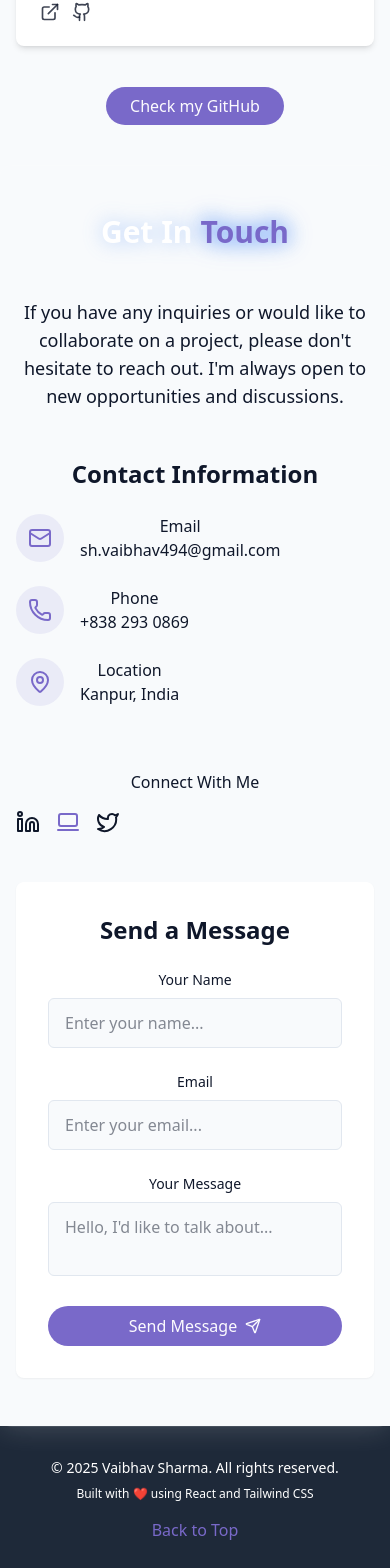
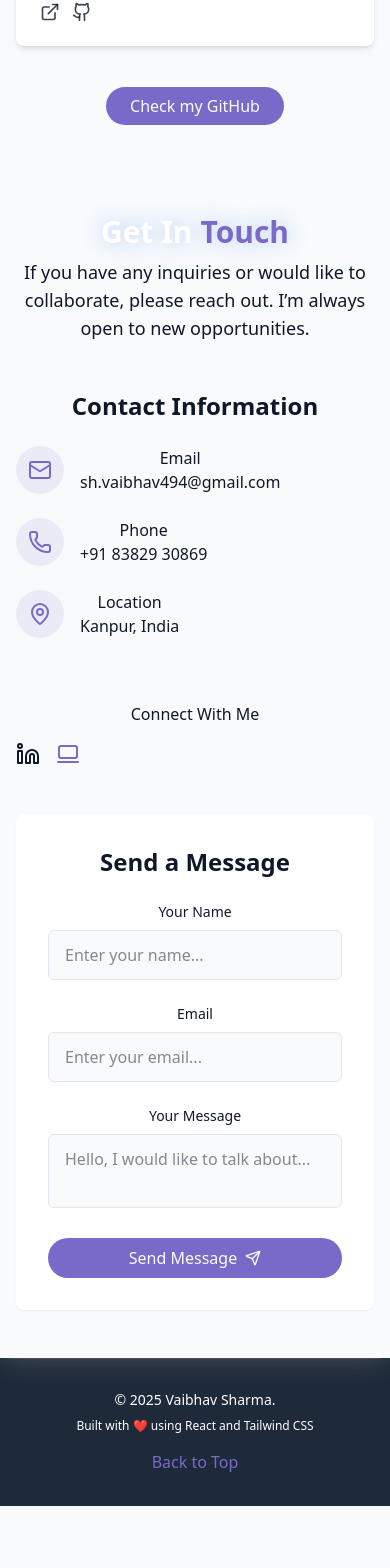
Before and after one commit to proCoderVS/Portfolio1, a React (Vite) app: page / in a window 390 px wide. Shown: the part 5180-6748 px from the top of the page. After the commit the page ends 6686 px from the top, so only its background shows below. Built offline with nearby package versions, Linux system fonts and the light colour scheme.

Commit message:
Email sent successfully

```diff
--- a/package.json
+++ b/package.json
@@ -10,6 +10,7 @@
     "preview": "vite preview"
   },
   "dependencies": {
+    "@emailjs/browser": "^4.4.1",
     "@radix-ui/react-toast": "^1.2.14",
     "@tailwindcss/vite": "^4.1.11",
     "class-variance-authority": "^0.7.1",
--- a/src/components/ContactSection.jsx
+++ b/src/components/ContactSection.jsx
@@ -1,46 +1,70 @@
-import { Instagram, Linkedin, Mail, MapPin, Phone, Send, Twitter, } from "lucide-react";
+import { Mail, MapPin, Phone, Send } from "lucide-react";
+import { Linkedin } from "lucide-react";
 import { Laptop2 as LeetcodeIcon } from "lucide-react";
+import { useState, useRef } from "react";
+import emailjs from "@emailjs/browser";
+import { toast, ToastContainer } from "react-toastify";
+import "react-toastify/dist/ReactToastify.css";
 import { cn } from "@/lib/util";
-import { toast, ToastContainer } from 'react-toastify';
-import 'react-toastify/dist/ReactToastify.css';
-import { useState } from "react";
+
 export const ContactSection = () => {
+  const form = useRef();
   const [isSubmitting, setIsSubmitting] = useState(false);
+
   const handleSubmit = (e) => {
     e.preventDefault();
     setIsSubmitting(true);
-    setTimeout(() => {
-        toast.success("Message Sent! Thank you for reaching out. I'll get back to you soon.");
+
+    emailjs
+      .sendForm(
+        "vaibhav@_4466",
+        "template_wunqdfi",
+        form.current,
+        "kTgwzFQy57MQZO96Y"
+      )
+      .then(() => {
+        toast.success("✅ Message sent successfully!");
+        e.target.reset();
+      })
+      .catch((error) => {
+        console.error("EmailJS Error:", error);
+        toast.error("❌ Something went wrong. Please try again later.");
+      })
+      .finally(() => {
         setIsSubmitting(false);
-        e.target.reset(); // Reset the form after submission
-    }, 1500);
+      });
   };
+
   return (
-<section id="contact" className="py-12 px-4 relative bg-secondary/30 rounded-xl shadow-[0_0_30px_rgba(255,255,255,0.2)] ring-1 ring-white/10">
+    <section
+      id="contact"
+      className="py-12 px-4 relative bg-secondary/30 rounded-xl shadow-[0_0_30px_rgba(255,255,255,0.2)] ring-1 ring-white/10"
+    >
+      {/* <ToastContainer /> */}
       <div className="container mx-auto max-w-5xl">
-                <h2 className="text-3xl md:text-4xl font-bold mb-12 text-center">
         <h2 className="text-3xl md:text-4xl font-bold text-center text-white drop-shadow-[0_0_10px_rgba(59,130,246,0.4)] mb-2">
-  Get In <span className="text-primary drop-shadow-[0_0_10px_rgba(59,130,246,0.7)]">Touch</span>
+          Get In <span className="text-primary">Touch</span>
         </h2>
-
-                </h2>
-                <p className="text-lg md:text-xl text-muted-foreground mb-12 max-w-2xl mx-auto opacity-0 animate-fade-in-delay-3">
-                    If you have any inquiries or would like to collaborate on a project, please don't hesitate to reach out.
-                    I'm always open to new opportunities and discussions.
+        <p className="text-lg md:text-xl text-muted-foreground mb-12 max-w-2xl mx-auto text-center">
+          If you have any inquiries or would like to collaborate, please reach out. I’m always open to new opportunities.
         </p>
 
         <div className="grid grid-cols-1 md:grid-cols-2 gap-12">
+          {/* Left - Contact Info */}
           <div className="space-y-8">
             <h3 className="text-2xl font-semibold mb-6">Contact Information</h3>
 
-                        <div className="space-y-6 justify-center">
+            <div className="space-y-6">
               <div className="flex items-start space-x-4">
                 <div className="p-3 rounded-full bg-primary/10">
                   <Mail className="h-6 w-6 text-primary" />
                 </div>
                 <div>
                   <h4 className="font-medium">Email</h4>
-                                    <a href="mailto:sh.vaibhav494@gmail.com" className="text-muted-foreground hover:text-primary transition-colors">
+                  <a
+                    href="mailto:sh.vaibhav494@gmail.com"
+                    className="text-muted-foreground hover:text-primary"
+                  >
                     sh.vaibhav494@gmail.com
                   </a>
                 </div>
@@ -51,8 +75,11 @@ export const ContactSection = () => {
                 </div>
                 <div>
                   <h4 className="font-medium">Phone</h4>
-                                    <a href="tel:8382930869" className="text-muted-foreground hover:text-primary transition-colors">
-                                        +838 293 0869
+                  <a
+                    href="tel:+8382930869"
+                    className="text-muted-foreground hover:text-primary"
+                  >
+                    +91 83829 30869
                   </a>
                 </div>
               </div>
@@ -62,7 +89,7 @@ export const ContactSection = () => {
                 </div>
                 <div>
                   <h4 className="font-medium">Location</h4>
-                                    <p className="text-muted-foreground hover:text-primary transition-colors">
+                  <p className="text-muted-foreground hover:text-primary">
                     Kanpur, India
                   </p>
                 </div>
@@ -72,50 +99,64 @@ export const ContactSection = () => {
             <div className="pt-8">
               <h4 className="font-medium mb-4">Connect With Me</h4>
               <div className="flex items-center space-x-4">
-                                <a href="https://www.linkedin.com/in/vaibhav-sharma-53a091292/" target="_blank" rel="noopener noreferrer">
+                <a
+                  href="https://www.linkedin.com/in/vaibhav-sharma-53a091292/"
+                  target="_blank"
+                  rel="noopener noreferrer"
+                >
                   <Linkedin />
                 </a>
-                                <a href="https://leetcode.com/u/vaibhavsh99/" target="_blank" rel="noopener noreferrer">
-
-                                <LeetcodeIcon className="w-6 h-6 text-primary"/>
-                                </a>
-                                <a href="#" target="_blank" rel="noopener noreferrer">
-                                    <Twitter />
+                <a
+                  href="https://leetcode.com/u/vaibhavsh99/"
+                  target="_blank"
+                  rel="noopener noreferrer"
+                >
+                  <LeetcodeIcon className="w-6 h-6 text-primary" />
                 </a>
               </div>
             </div>
           </div>
 
+          {/* Right - Contact Form */}
           <div className="bg-card p-8 rounded-lg shadow-xs">
             <h3 className="text-2xl font-semibold mb-6">Send a Message</h3>
-                        <form className="space-y-6" onSubmit={handleSubmit}>
+            <form className="space-y-6" ref={form} onSubmit={handleSubmit}>
               <div>
-                                <label htmlFor="name" className="block text-sm font-medium mb-2">Your Name</label>
+                <label htmlFor="from_name" className="block text-sm font-medium mb-2">
+                  Your Name
+                </label>
                 <input
                   type="text"
-                                    id="name"
+                  id="from_name"
+                  name="from_name"
                   required
                   className="w-full px-4 py-3 rounded-md border border-input bg-background focus:outline-none focus:ring-2 focus:ring-primary"
                   placeholder="Enter your name..."
                 />
               </div>
               <div>
-                                <label htmlFor="email" className="block text-sm font-medium mb-2">Email</label>
+                <label htmlFor="reply_to" className="block text-sm font-medium mb-2">
+                  Email
+                </label>
                 <input
                   type="email"
-                                    id="email"
+                  id="reply_to"
+                  name="reply_to"
                   required
                   className="w-full px-4 py-3 rounded-md border border-input bg-background focus:outline-none focus:ring-2 focus:ring-primary"
                   placeholder="Enter your email..."
                 />
               </div>
               <div>
-                                <label htmlFor="message" className="block text-sm font-medium mb-2">Your Message</label>
+                <label htmlFor="message" className="block text-sm font-medium mb-2">
+                  Your Message
+                </label>
                 <textarea
                   id="message"
+                  name="message"
                   required
                   className="w-full px-4 py-3 rounded-md border border-input bg-background focus:outline-none focus:ring-2 focus:ring-primary resize-none"
-                                    placeholder="Hello, I'd like to talk about..."
+                  placeholder="Hello, I would like to talk about..."
                 />
               </div>
               <button
@@ -123,7 +164,7 @@ export const ContactSection = () => {
                 disabled={isSubmitting}
                 className={cn("cosmic-button w-full flex items-center justify-center gap-2")}
               >
-                                {isSubmitting? "Sending..." : "Send Message "}
+                {isSubmitting ? "Sending..." : "Send Message"}
                 <Send size={16} />
               </button>
             </form>
--- a/src/components/Footer.jsx
+++ b/src/components/Footer.jsx
@@ -3,7 +3,7 @@ export const Footer = () => {
         <footer className="py-8 bg-gray-800 text-white text-center">
             <div className="container mx-auto px-4">
                 <p className="text-sm">
-                    &copy; {new Date().getFullYear()} Vaibhav Sharma. All rights reserved.
+                    &copy; {new Date().getFullYear()} Vaibhav Sharma.
                 </p>
                 <p className="text-xs mt-2">
                     Built with ❤️ using React and Tailwind CSS
```
Also changed, not shown: 1 other file (tests, documents, lock files or other folders). Lines whose indentation alone changed are shown as unchanged.
